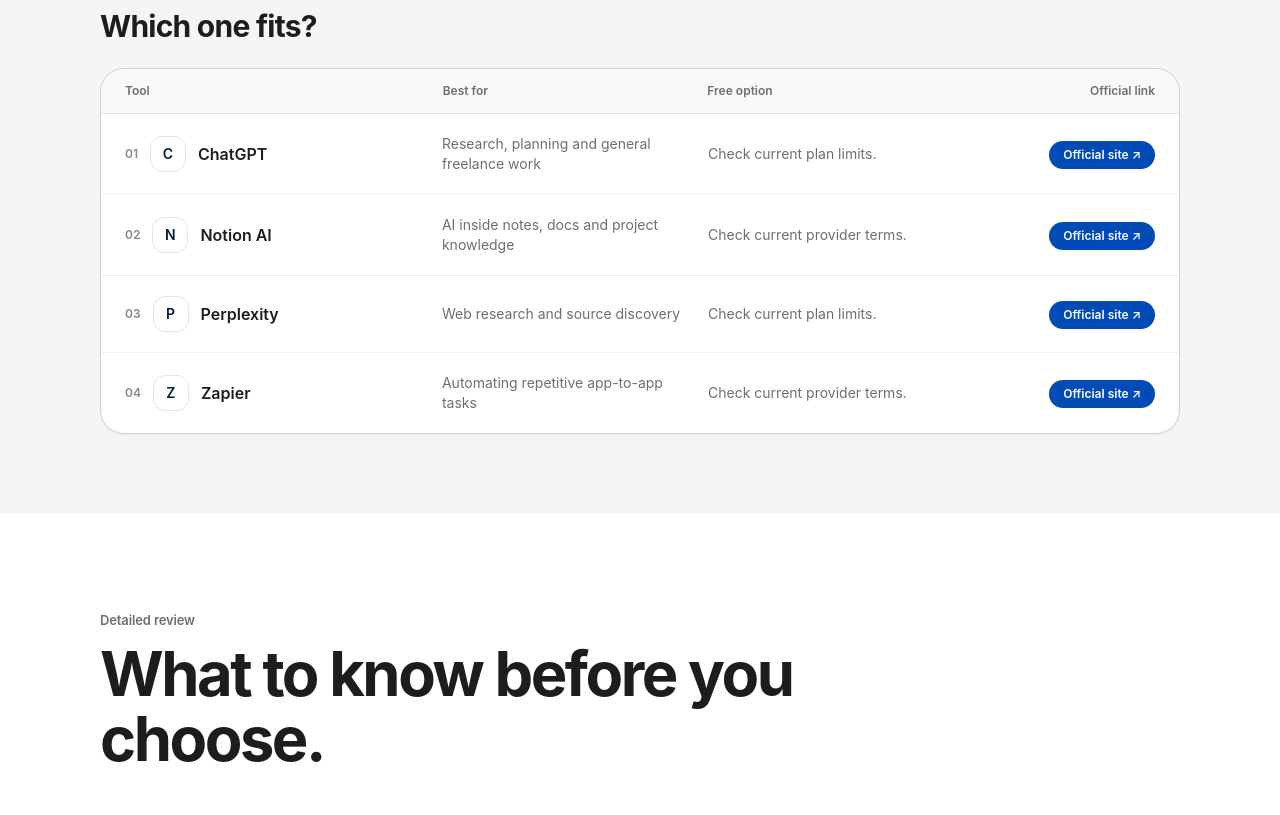
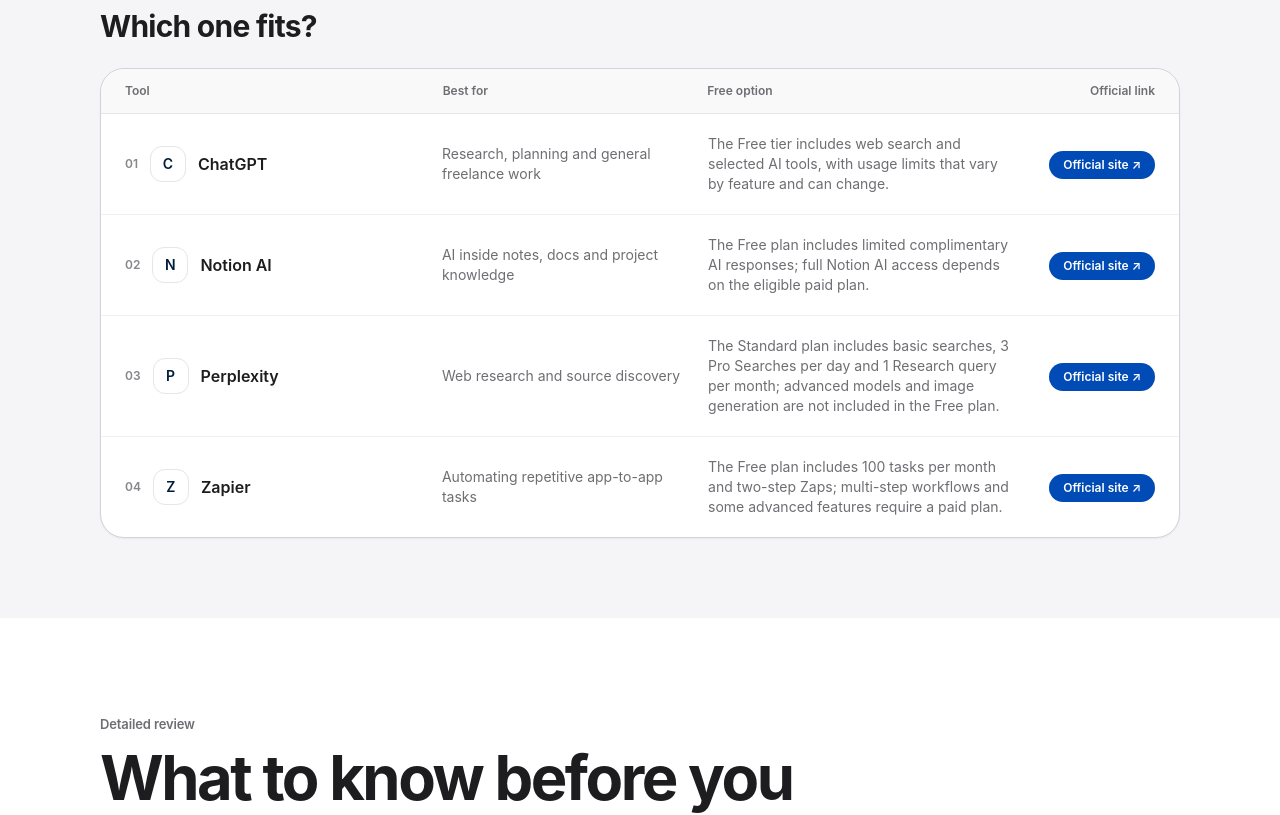
Before and after one commit to LinukaBandara/StackPick, a Next.js app: page /best/ai-productivity-tools-freelancers in a window 1280 px wide. Shown: the part 941-1756 px from the top of the page. Built offline with nearby package versions, Linux system fonts and the light colour scheme; no server answers.

Commit message:
Improve AI productivity comparison with free-plan details

```diff
--- a/app/best/ai-productivity-tools-freelancers/page.tsx
+++ b/app/best/ai-productivity-tools-freelancers/page.tsx
@@ -15,10 +15,10 @@ export default function Page() {
       intro="AI productivity tools for freelancers, focused on planning, research, writing, notes and repetitive administrative work."
       pricingNote="AI features, models, usage limits and pricing change frequently. Verify current provider terms and test outputs before adopting a tool."
       tools={[
-        { name: "ChatGPT", bestFor: "Research, planning and general freelance work", freeOption: "Check current plan limits.", tradeoff: "Flexible, but you must build your own workflow around it.", url: "https://chatgpt.com/" },
-        { name: "Notion AI", bestFor: "AI inside notes, docs and project knowledge", freeOption: "Check current provider terms.", tradeoff: "Most useful if your work already lives in Notion.", url: "https://www.notion.com/product/ai" },
-        { name: "Perplexity", bestFor: "Web research and source discovery", freeOption: "Check current plan limits.", tradeoff: "Sources still need to be checked before client-facing use.", url: "https://www.perplexity.ai/" },
-        { name: "Zapier", bestFor: "Automating repetitive app-to-app tasks", freeOption: "Check current provider terms.", tradeoff: "Automation value depends on the workflows and apps you connect.", url: "https://zapier.com/" },
+        { name: "ChatGPT", bestFor: "Research, planning and general freelance work", freeOption: "The Free tier includes web search and selected AI tools, with usage limits that vary by feature and can change.", tradeoff: "Flexible, but you must build your own workflow around it.", url: "https://chatgpt.com/" },
+        { name: "Notion AI", bestFor: "AI inside notes, docs and project knowledge", freeOption: "The Free plan includes limited complimentary AI responses; full Notion AI access depends on the eligible paid plan.", tradeoff: "Most useful if your work already lives in Notion.", url: "https://www.notion.com/product/ai" },
+        { name: "Perplexity", bestFor: "Web research and source discovery", freeOption: "The Standard plan includes basic searches, 3 Pro Searches per day and 1 Research query per month; advanced models and image generation are not included in the Free plan.", tradeoff: "Sources still need to be checked before client-facing use.", url: "https://www.perplexity.ai/" },
+        { name: "Zapier", bestFor: "Automating repetitive app-to-app tasks", freeOption: "The Free plan includes 100 tasks per month and two-step Zaps; multi-step workflows and some advanced features require a paid plan.", tradeoff: "Automation value depends on the workflows and apps you connect.", url: "https://zapier.com/" },
       ]}
       bottomLine="Use AI where it removes busywork without taking control of important decisions."
     >
@@ -37,6 +37,19 @@ export default function Page() {
             <div className="rounded-2xl border border-[#e4e7ec] bg-[#f7f8fc] p-6"><p className="font-semibold text-[#101828]">Human review</p><p className="mt-2 text-sm leading-6 text-[#667085]">Count the time needed to fact-check, edit and approve the output.</p></div>
             <div className="rounded-2xl border border-[#e4e7ec] bg-[#f7f8fc] p-6"><p className="font-semibold text-[#101828]">Real limit</p><p className="mt-2 text-sm leading-6 text-[#667085]">Check usage caps, paid gates and data controls before committing.</p></div>
           </div>
+          <div className="mt-10 border-t border-[#e4e7ec] pt-6">
+            <p className="text-sm font-semibold text-[#101828]">Free-plan details checked 14 October 2026</p>
+            <p className="mt-2 max-w-3xl text-sm leading-6 text-[#667085]">
+              Plan features and limits can change by region or over time. Confirm details on the
+              providers’ official pages before making a purchase or building a client workflow.
+            </p>
+            <ul className="mt-4 flex flex-wrap gap-x-5 gap-y-2 text-sm">
+              <li><a className="text-[#001D39] underline underline-offset-4" href="https://help.openai.com/en/articles/9275245-using-chatgpt-s-free-tier-faq" target="_blank" rel="noreferrer">ChatGPT Free tier</a></li>
+              <li><a className="text-[#001D39] underline underline-offset-4" href="https://www.notion.com/help/notion-ai-faqs" target="_blank" rel="noreferrer">Notion AI plans</a></li>
+              <li><a className="text-[#001D39] underline underline-offset-4" href="https://www.perplexity.ai/help-center/en/articles/11187416-which-perplexity-subscription-plan-is-right-for-you" target="_blank" rel="noreferrer">Perplexity plans</a></li>
+              <li><a className="text-[#001D39] underline underline-offset-4" href="https://zapier.com/pricing" target="_blank" rel="noreferrer">Zapier pricing</a></li>
+            </ul>
+          </div>
         </div>
       </section>
     </ComparisonArticle>
```
